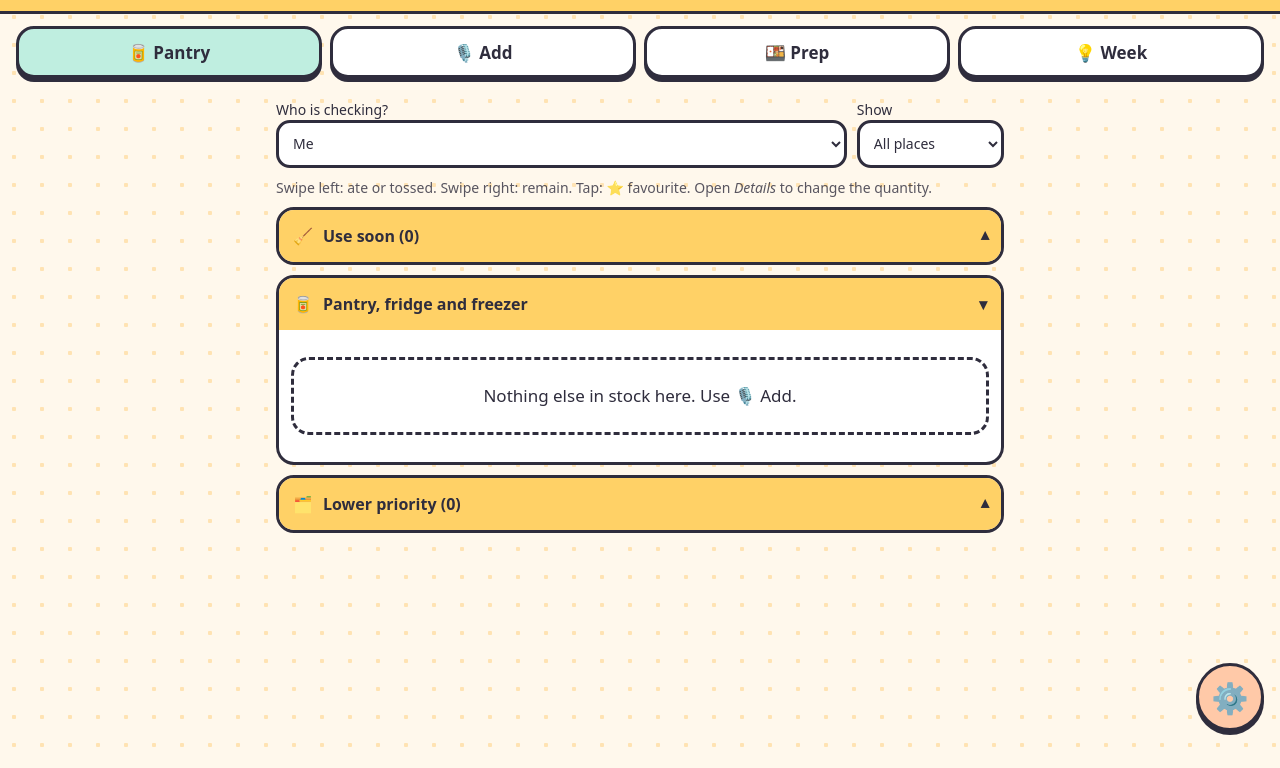
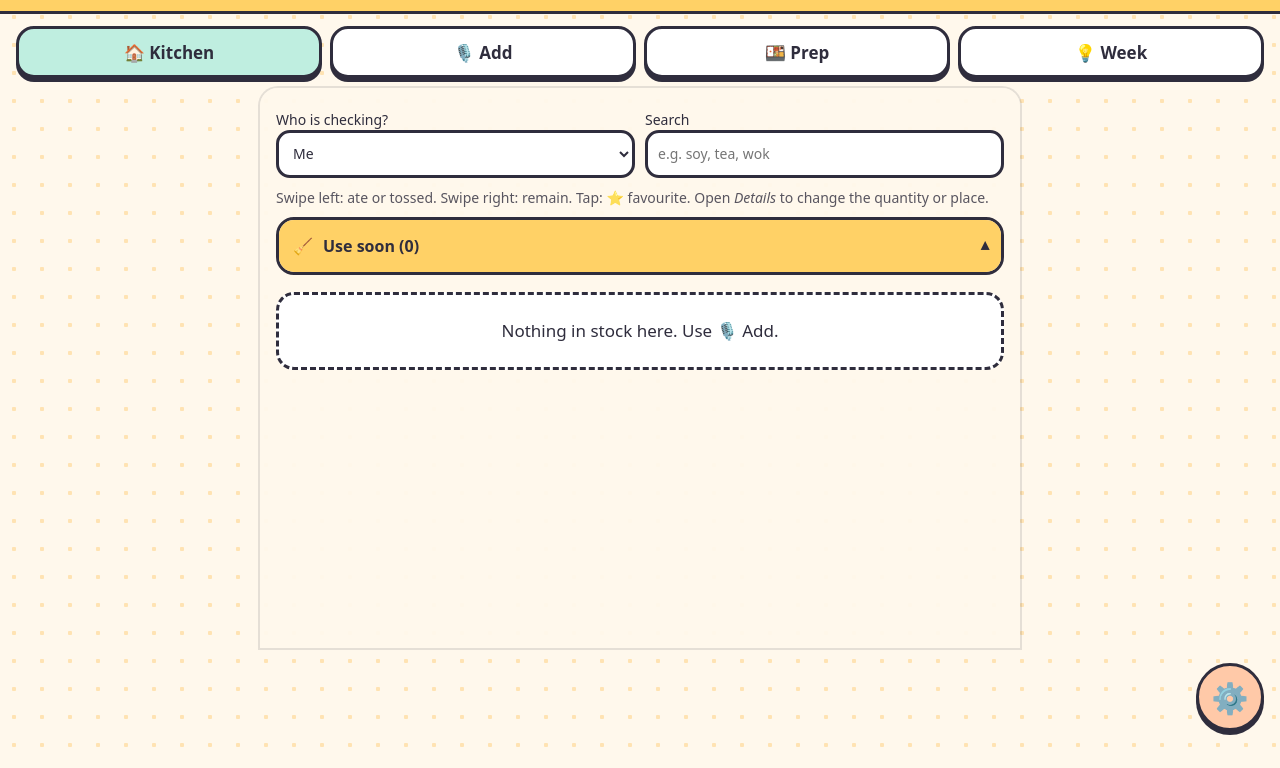
Before and after one commit to ShimmyCane/What-to-Cook, a plain HTML site: page index.html in a window 1280 px wide. Shown: the part 53-821 px from the top of the page. Before the commit the page ends 800 px from the top, so only its background shows below. Drawn offline with Linux system fonts and the light colour scheme.

Commit message:
Kitchen tab with place groups and search, place picker in Add, midground panel (0.9.2) (#3)
Claude-Session: https://claude.ai/code/session_013zgJjhtkjEj6bJPf9SJSjh

Co-authored-by: Claude <noreply@anthropic.com>

```diff
--- a/index.html
+++ b/index.html
@@ -13,7 +13,7 @@
 </header>
 
 <nav class="tabs" aria-label="Sections">
-  <button class="tab on" data-tab="pantry" type="button">🥫 Pantry</button>
+  <button class="tab on" data-tab="pantry" type="button">🏠 Kitchen</button>
   <button class="tab" data-tab="capture" type="button">🎙️ Add</button>
   <button class="tab" data-tab="prep" type="button">🍱 Prep</button>
   <button class="tab" data-tab="week" type="button">💡 Week</button>
@@ -25,17 +25,11 @@
       <label class="grow">Who is checking?
         <select id="member"></select>
       </label>
-      <label>Show
-        <select id="placeFilter">
-          <option value="">All places</option>
-          <option value="fridge">Fridge</option>
-          <option value="pantry">Pantry</option>
-          <option value="freezer">Freezer</option>
-          <option value="other">Other</option>
-        </select>
+      <label class="grow">Search
+        <input type="text" id="kitchenSearch" placeholder="e.g. soy, tea, wok">
       </label>
     </div>
-    <p class="hint">Swipe left: ate or tossed. Swipe right: remain. Tap: ⭐ favourite. Open <em>Details</em> to change the quantity.</p>
+    <p class="hint">Swipe left: ate or tossed. Swipe right: remain. Tap: ⭐ favourite. Open <em>Details</em> to change the quantity or place.</p>
 
     <section class="panel" data-panel="cleanup" id="cleanupPanel">
       <button class="panelHead" type="button" aria-expanded="true"><span>🧹</span><span class="grow">Use soon (<span id="cleanCount">0</span>)</span><span class="mark">▾</span></button>
@@ -47,22 +41,8 @@
       </div>
     </section>
 
-    <section class="panel" data-panel="stock">
-      <button class="panelHead" type="button" aria-expanded="true"><span>🥫</span><span class="grow">Pantry, fridge and freezer</span><span class="mark">▾</span></button>
-      <div class="panelBody">
-        <ul id="stock" class="cards" aria-live="polite"></ul>
-        <p id="stockEmpty" class="empty" hidden>Nothing else in stock here. Use 🎙️ Add.</p>
-      </div>
-    </section>
-
-    <section class="panel" data-panel="low" data-open="false">
-      <button class="panelHead" type="button" aria-expanded="false"><span>🗂️</span><span class="grow">Lower priority (<span id="lowCount">0</span>)</span><span class="mark">▸</span></button>
-      <div class="panelBody">
-        <p class="hint">Tracked loosely, like eggs, bread and wines. Revisit now and then.</p>
-        <ul id="lowStock" class="cards"></ul>
-        <p id="lowEmpty" class="empty" hidden>Nothing on the lower list.</p>
-      </div>
-    </section>
+    <div id="groups" aria-live="polite"></div>
+    <p id="groupsEmpty" class="empty" hidden>Nothing in stock here. Use 🎙️ Add.</p>
   </section>
 
   <section id="tab-capture" class="view" hidden>
@@ -71,6 +51,16 @@
       <select id="source">
         <option value="apple_memo">🍎 Apple Voice Memo transcript</option>
         <option value="raw">Typed or spoken here</option>
+      </select>
+    </label>
+    <label>Which place are you reviewing?
+      <select id="placePick">
+        <option value="">Sort it for me (guess)</option>
+        <option value="fridge">Fridge</option>
+        <option value="freezer">Freezer</option>
+        <option value="pantry">Pantry</option>
+        <option value="kitchen">Kitchen (tools, space)</option>
+        <option value="other">Unsorted</option>
       </select>
     </label>
     <p class="hint">Paste the memo's transcript, one item per line or separated by commas. The full text is archived in ⚙️ → Transcript archive.</p>
--- a/js/content.js
+++ b/js/content.js
@@ -2,8 +2,9 @@
  * Data only. Add a page or a to-do here, not in the code. */
 (function (root) {
   'use strict';
-  var VERSION = '0.9.1';
+  var VERSION = '0.9.2';
   var VERSIONS = [
+    { v: '0.9.2', date: '2026-11-12', text: 'Pantry is now Kitchen: everything shows, grouped as Fridge, Freezer, Pantry, Kitchen and Unsorted, each folded until opened, with lower-priority items inside their place and headings by category. Search field. Add: pick which place you are reviewing (or let it guess). Done notes show 🔒✅. A soft panel sits behind the content so the dotted background no longer cuts across text.' },
     { v: '0.9.1', date: '2026-11-12', text: 'Prep tab: recipes on the left, ingredients on the right (stacked on a phone). Everything in stock starts ticked; untick items, or use Select all, Deselect all, Only use soon, and all/none per place. Shorter item names.' },
     { v: '0.9.0', date: '2026-11-12', text: 'Recipe book: grouped shelves (ready now, missing one, use soon, quick, by cuisine) with a list view and fewer outlines. Each recipe has prep, wait, cook and total time, a difficulty score, flourishes by role, and a Cooked it button that records how hard it was. New tabs: Prep (pick what to use up, then fully covered recipes first, partial after) and Week (five dinners and five breakfasts; new-to-us or favourites first).' },
     { v: '0.8.0', date: '2026-11-08', text: 'Tracking: choose Priority or Lower priority in each card\'s Details; it saves to the family database. Eggs, bread and wines are on the lower list. Recipe versions: once a recipe is started, add Jimmy\'s, Ying\'s, Athena\'s or Felix\'s tweak; each version shows that person\'s letter on the card. Starting a recipe saves its ingredients, linked to the food list.' },
@@ -30,7 +31,7 @@
     { done: false, text: 'Recipe book, week plan and shopping list (MVP-2 to MVP-5).' }
   ];
   var PAGES = [
-    { label: '🥫 Pantry', tab: 'pantry' },
+    { label: '🏠 Kitchen', tab: 'pantry' },
     { label: '🧾 Food list (fridge days and places)', href: 'foods.html' },
     { label: '📖 Recipe book (explore)', href: 'recipes.html' },
     { label: '🎙️ Add from a memo or list', tab: 'capture' },
--- a/js/pantry.js
+++ b/js/pantry.js
@@ -54,7 +54,6 @@
     checks.forEach(function (c) { var k = keyOf[c.item_id]; if (k) counts[k] = (counts[k] || 0) + 1; });
     return counts;
   }
-  function placeOk(it) { var place = $('placeFilter').value; return !place || it.stored_location === place; }
   function byPriority(counts) {
     return function (a, b) {
       return (b.fav ? 1 : 0) - (a.fav ? 1 : 0) ||
@@ -62,18 +61,30 @@
         a.name.localeCompare(b.name);
     };
   }
-  function listed(low) {
-    var counts = useCounts();
-    return items.filter(function (it) {
-      return it.status === 'in_stock' && !inCleanup(it) && isLow(it) === low && placeOk(it);
-    }).sort(byPriority(counts));
+  // Kitchen groups: one per place. Lower-priority items sit inside their place, after the priority ones.
+  var GROUPS = [['fridge', '🧊', 'Fridge'], ['freezer', '❄️', 'Freezer'], ['pantry', '🥫', 'Pantry'],
+                ['kitchen', '🍳', 'Kitchen (tools, space)'], ['other', '📦', 'Unsorted']];
+  var groupOpen = {};
+  function placeOf(it) { return ['fridge', 'freezer', 'pantry', 'kitchen'].indexOf(it.stored_location) !== -1 ? it.stored_location : 'other'; }
+  function matches(it, q) {
+    if (!q) return true;
+    return [it.name, it.category, it.notes].join(' ').toLowerCase().indexOf(q) !== -1;
   }
-  function stockItems() { return listed(false); }
-  function lowItems() { return listed(true); }
+  function inGroups(q) {
+    return items.filter(function (it) { return it.status === 'in_stock' && !inCleanup(it) && matches(it, q); });
+  }
+  function byGroup(counts) {
+    var pri = byPriority(counts);
+    return function (a, b) {
+      var ca = a.category || '~', cb = b.category || '~';
+      return ca.localeCompare(cb) || (isLow(a) ? 1 : 0) - (isLow(b) ? 1 : 0) || pri(a, b);
+    };
+  }
   function describe(item) {
     var bits = [];
     if (item.quantity != null) bits.push(round1(item.quantity) + (item.unit ? ' ' + item.unit : ''));
-    if (item.stored_location) bits.push(item.stored_location);
+    if (item.stored_location) bits.push(item.stored_location === 'other' ? 'unsorted' : item.stored_location);
+    if (isLow(item)) bits.push('lower priority');
     var p = predict(item);
     if (p) bits.push('about ' + p.left + ' left (' + p.pct + '%, a guess)');
     var d = daysUntilExpiry(item);
@@ -83,8 +94,7 @@
   // ---- rendering ----
   function renderAll(openId) {
     renderCleanup();
-    renderStock();
-    renderLow();
+    renderGroups();
     if (openId) openCard(openId);
   }
 
@@ -99,22 +109,37 @@
     $('cleanupPanel').querySelector('.mark').textContent = list.length ? '▾' : '▸';
   }
 
-  function renderStock() {
-    var ul = $('stock');
-    ul.textContent = '';
-    var shown = stockItems();
-    shown.forEach(function (it) { ul.appendChild(card(it, false)); });
-    $('stockEmpty').hidden = shown.length > 0;
-  }
-
-  function renderLow() {
-    var ul = $('lowStock');
-    if (!ul) return;
-    ul.textContent = '';
-    var shown = lowItems();
-    shown.forEach(function (it) { ul.appendChild(card(it, false)); });
-    $('lowCount').textContent = String(shown.length);
-    $('lowEmpty').hidden = shown.length > 0;
+  function renderGroups() {
+    var box = $('groups'), q = ($('kitchenSearch').value || '').trim().toLowerCase();
+    box.textContent = '';
+    var pool = inGroups(q), counts = useCounts(), any = false;
+    GROUPS.forEach(function (g) {
+      var list = pool.filter(function (it) { return placeOf(it) === g[0]; }).sort(byGroup(counts));
+      if (!list.length) return;
+      any = true;
+      var open = q ? true : !!groupOpen[g[0]];
+      var sec = document.createElement('section');
+      sec.className = 'panel'; sec.dataset.panel = 'g-' + g[0]; sec.dataset.collapsed = String(!open);
+      sec.innerHTML = '<button class="panelHead" type="button"><span></span><span class="grow"></span><span class="mark"></span></button><div class="panelBody"><ul class="cards"></ul></div>';
+      var head = sec.querySelector('.panelHead');
+      head.setAttribute('aria-expanded', String(open));
+      head.children[0].textContent = g[1]; head.children[1].textContent = g[2] + ' (' + list.length + ')';
+      head.children[2].textContent = open ? '▾' : '▸';
+      head.addEventListener('click', function () {
+        var now = sec.dataset.collapsed === 'true';   // opening
+        groupOpen[g[0]] = now; sec.dataset.collapsed = String(!now);
+        head.setAttribute('aria-expanded', String(now)); head.children[2].textContent = now ? '▾' : '▸';
+      });
+      var ul = sec.querySelector('.cards'), last = null;
+      list.forEach(function (it) {
+        var cat = it.category || 'Uncategorised';
+        if (cat !== last) { var h = document.createElement('li'); h.className = 'catHead'; h.textContent = cat; ul.appendChild(h); last = cat; }
+        ul.appendChild(card(it, false));
+      });
+      box.appendChild(sec);
+    });
+    $('groupsEmpty').hidden = any;
+    $('groupsEmpty').textContent = q ? 'Nothing matches that search.' : 'Nothing in stock here. Use 🎙️ Add.';
   }
 
   function card(it, cleanup) {
@@ -161,7 +186,7 @@
         '<label>Eats per day<input type="number" step="any" inputmode="decimal" class="fr" placeholder="e.g. 5"></label>' +
         '<label>Expiry date<input type="date" class="fe"></label>' +
       '</div>' +
-      '<label>Place<select class="fp"><option value="fridge">Fridge</option><option value="pantry">Pantry</option><option value="freezer">Freezer</option><option value="other">Other</option></select></label>' +
+      '<label>Place<select class="fp"><option value="fridge">Fridge</option><option value="pantry">Pantry</option><option value="freezer">Freezer</option><option value="kitchen">Kitchen</option><option value="other">Unsorted</option></select></label>' +
       '<label>Tracking<select class="ft"><option value="priority">Priority</option><option value="low">Lower priority (revisit now and then)</option></select></label>' +
       '<label>Notes<textarea class="fn" rows="2"></textarea></label>' +
       '<div class="row wrap">' +
@@ -172,7 +197,7 @@
     f.querySelector('.fu').value = it.unit || '';
     f.querySelector('.fr').value = it.daily_rate == null ? '' : String(it.daily_rate);
     f.querySelector('.fe').value = it.expires_on || '';
-    f.querySelector('.fp').value = ['fridge', 'pantry', 'freezer', 'other'].indexOf(it.stored_location) !== -1 ? it.stored_location : 'other';
+    f.querySelector('.fp').value = ['fridge', 'pantry', 'freezer', 'kitchen', 'other'].indexOf(it.stored_location) !== -1 ? it.stored_location : 'other';
     f.querySelector('.fn').value = it.notes || '';
     f.querySelector('.ft').value = isLow(it) ? 'low' : 'priority';
 
@@ -183,6 +208,8 @@
   function openCard(id) {
     var el = document.querySelector('.card[data-id="' + id + '"]');
     if (!el) return;
+    var grp = el.closest('.panel');   // open its group if it is folded
+    if (grp && grp.dataset.collapsed === 'true') { var h = grp.querySelector('.panelHead'); if (h) h.click(); }
     el.querySelector('details').open = true;
     el.scrollIntoView({ block: 'center', behavior: 'smooth' });
     var fq = el.querySelector('.fq');
@@ -301,6 +328,6 @@
     }
   });
 
-  $('placeFilter').addEventListener('change', function () { renderAll(); });
+  $('kitchenSearch').addEventListener('input', function () { renderGroups(); });
   WTC.on('pantry', function () { renderAll(); });
 })(window);
--- a/js/plan.js
+++ b/js/plan.js
@@ -9,7 +9,7 @@
 
   function el(tag, cls, text) { var e = document.createElement(tag); if (cls) e.className = cls; if (text != null) e.textContent = text; return e; }
   function list(key) { var v = WTCStore.read(key, []); return Array.isArray(v) ? v : []; }
-  function stock() { return R.inStock(WTC.state.items); }
+  function stock() { return R.inStock(WTC.state.items).filter(function (it) { return it.kind !== 'tool' && it.kind !== 'space'; }); }
   function summaries() {
     var st = stock();
     return recipes.map(function (r) { return { r: r, sum: R.summary(r, st), diff: R.difficulty(r, R.personalOf(list(KEY_TRIALS), r.id)) }; });
--- a/js/settings.js
+++ b/js/settings.js
@@ -81,7 +81,7 @@
     ul.textContent = '';
     notes.slice().reverse().forEach(function (n) {
       var li = document.createElement('li');
-      li.textContent = (n.status === 'done' ? '✅ ' : '') + new Date(n.at).toLocaleString() + ' · ' + n.where + ' · v' + n.version + '\n' + n.text;
+      li.textContent = (n.status === 'done' ? '🔒✅ ' : '') + new Date(n.at).toLocaleString() + ' · ' + n.where + ' · v' + n.version + '\n' + n.text;
       ul.appendChild(li);
     });
   }
--- a/style.css
+++ b/style.css
@@ -149,3 +149,8 @@ main:has(#tab-prep:not([hidden])) { max-width: 1100px; }
 .seghead .seg { margin: 0; flex: 1; }
 .seghead .chip { font-size: 14px; min-height: 36px; }
 #prepOut h3:first-child { margin-top: 0; }
+
+/* A midground panel so the dotted background never cuts across text */
+main { background: color-mix(in srgb, var(--paper) 95%, transparent); border-radius: var(--r) var(--r) 0 0; margin-top: 10px; min-height: 70vh; box-shadow: 0 0 0 2px color-mix(in srgb, var(--ink) 12%, transparent); }
+.catHead { list-style: none; font-size: 12px; letter-spacing: .08em; text-transform: uppercase; opacity: .7; font-weight: 700; margin: 8px 0 -4px; }
+.catHead:first-child { margin-top: 0; }
```
Also changed, not shown: js/capture.js (+5 -2 lines).
